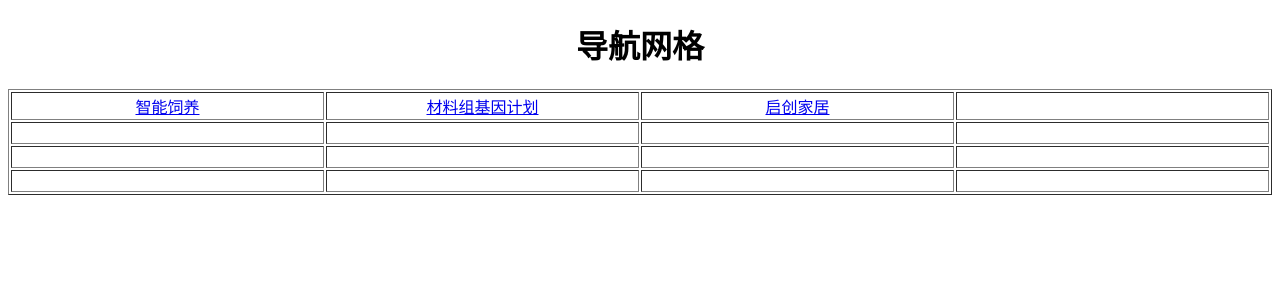
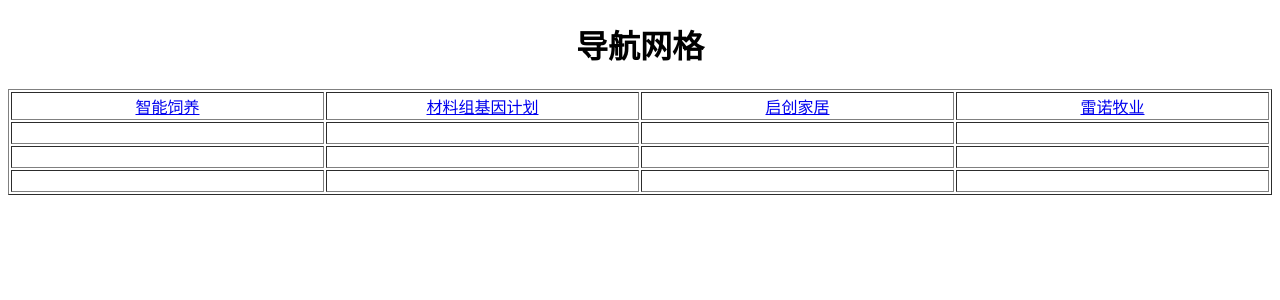
Before and after one commit to tengshan2008/nginx.matrixgo.com, a PHP site: page / in a window 1280 px wide. Shown: the top 300 px of the page. Run offline with PHP 8.4, Linux system fonts and the light colour scheme.

Commit message:
在目录中新增雷诺牧业链接

```diff
--- a/index.php
+++ b/index.php
@@ -17,7 +17,7 @@
           <td width="25%" align="center"><a href="web1/index.php">智能饲养</a></td>
           <td width="25%" align="center"><a href="web2/index.php">材料组基因计划</a></td>
           <td width="25%" align="center"><a href="web3/index.php">启创家居</a></td>
-          <td width="25%">&nbsp;</td>
+          <td width="25%" align="center"><a href="web4/index.html">雷诺牧业</a></td>
         </tr>
         <tr>
           <td>&nbsp;</td>
```
